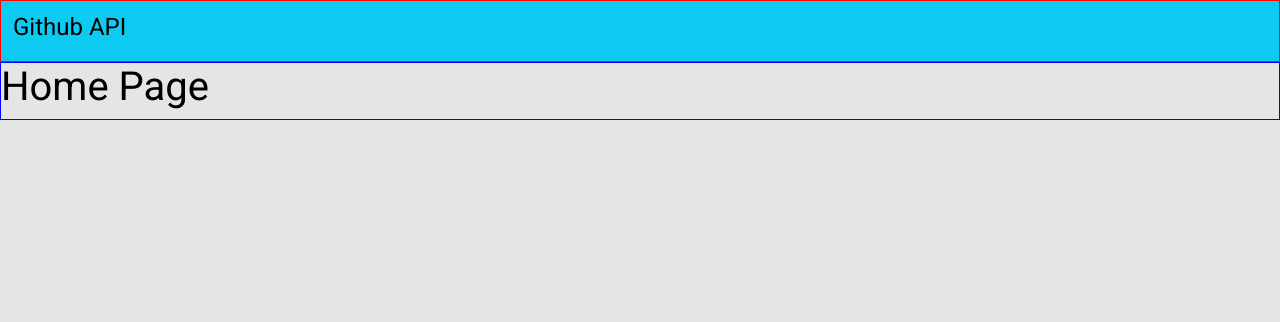
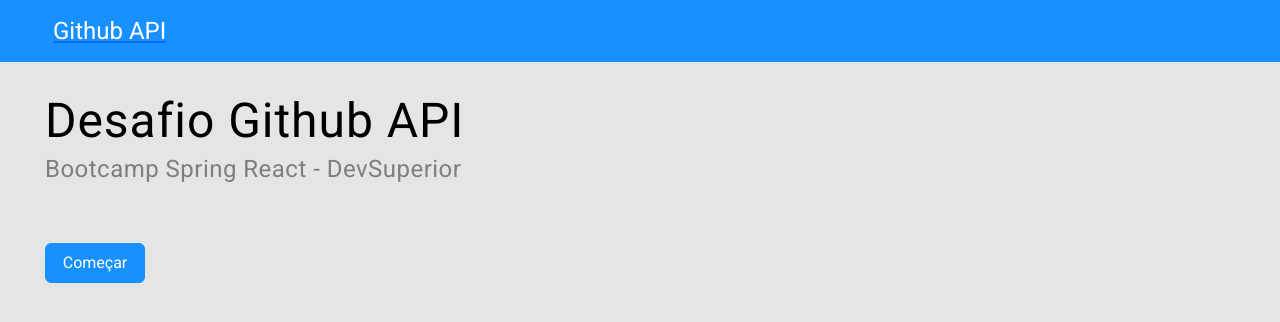
Before and after one commit to DavidMoraes-DEV/GithubAPI, a React (Create React App) app in the folder frontend/: page / in a window 1280 px wide. Shown: the top 322 px of the page. Built offline with nearby package versions, Linux system fonts and the light colour scheme; the HTML template or start-up script is replaced by a standard one.

Commit message:
Implementacao e estilizacao da Navbar e Home Page

```diff
--- a/frontend/src/components/Navbar/index.tsx
+++ b/frontend/src/components/Navbar/index.tsx
@@ -1,10 +1,13 @@
+import { Link } from 'react-router-dom';
 import './styles.css';
 
 const Navbar = () => {
   return (
-    <nav className="navbar navbar-expand-mg bg-info main-navbar">
+    <nav className="navbar navbar-expand-mg bg-primary main-navbar">
       <div className="container-fluid container-nav">
-        <h4>Github API</h4>
+        <Link to={'/'}>
+          <p>Github API</p>
+        </Link>
       </div>
     </nav>
   );
--- a/frontend/src/components/Navbar/styles.css
+++ b/frontend/src/components/Navbar/styles.css
@@ -1,5 +1,22 @@
 .main-navbar {
+    padding: 10px;
     width: 100%;
     height: 62px;
-    border: 1px solid red;
 }
+
+.main-navbar p {
+    color: #fff;
+    font-size: 24px;
+}
+
+@media (max-width: 319px) {
+    .main-navbar p {
+        font-size: 16px;
+    }
+}
+
+@media (min-width: 768px) {
+    .main-navbar {
+        padding: 13px 41px;
+    }
+}
--- a/frontend/src/pages/Home/index.tsx
+++ b/frontend/src/pages/Home/index.tsx
@@ -1,9 +1,16 @@
+import { Link } from 'react-router-dom';
 import './styles.css';
 
 const Home = () => {
   return (
     <div className="home-container">
-      <h1>Home Page</h1>
+      <h1>Desafio Github API</h1>
+      <h4>Bootcamp Spring React - DevSuperior</h4>
+      <Link to={'/search_profile'}>
+      <button className='btn btn-primary button-container'>
+        <p>Começar</p>
+      </button>
+      </Link>
     </div>
   );
 };
--- a/frontend/src/pages/Home/styles.css
+++ b/frontend/src/pages/Home/styles.css
@@ -1,3 +1,55 @@
 .home-container {
-    border: 1px solid blue;
+    display: flex;
+    flex-direction: column;
+    padding: 15px 20px;
+    font-size: 48px;
 }
+
+.home-container h1 {
+    margin-bottom: 5px;
+    font-size: 0.6em;
+    letter-spacing: 0.02em;
+}
+
+.home-container h4 {
+    font-size: 0.3em;
+    color: #7E7E7E;
+    letter-spacing: 0.02em;
+    margin-bottom: 25px;
+}
+
+.button-container {
+    width: 100px;
+    height: 40px;
+}
+
+.button-container p {
+    color: #fff;
+    font-size: 16px;
+    margin-bottom: 0;
+}
+
+@media (max-width: 319px) {
+    .home-container h1 {
+        font-size: 0.4em;
+    }
+
+    ;.home-container h4 {
+        font-size: 0.2em;
+    }
+}
+
+@media (min-width: 768px) {
+    .home-container {
+        padding: 30px 45px;
+    }
+
+    .home-container h1 {
+        font-size: 1em;
+    }
+
+    .home-container h4 {
+        font-size: 0.5em;
+        margin-bottom: 40px;
+    }
+}
```
